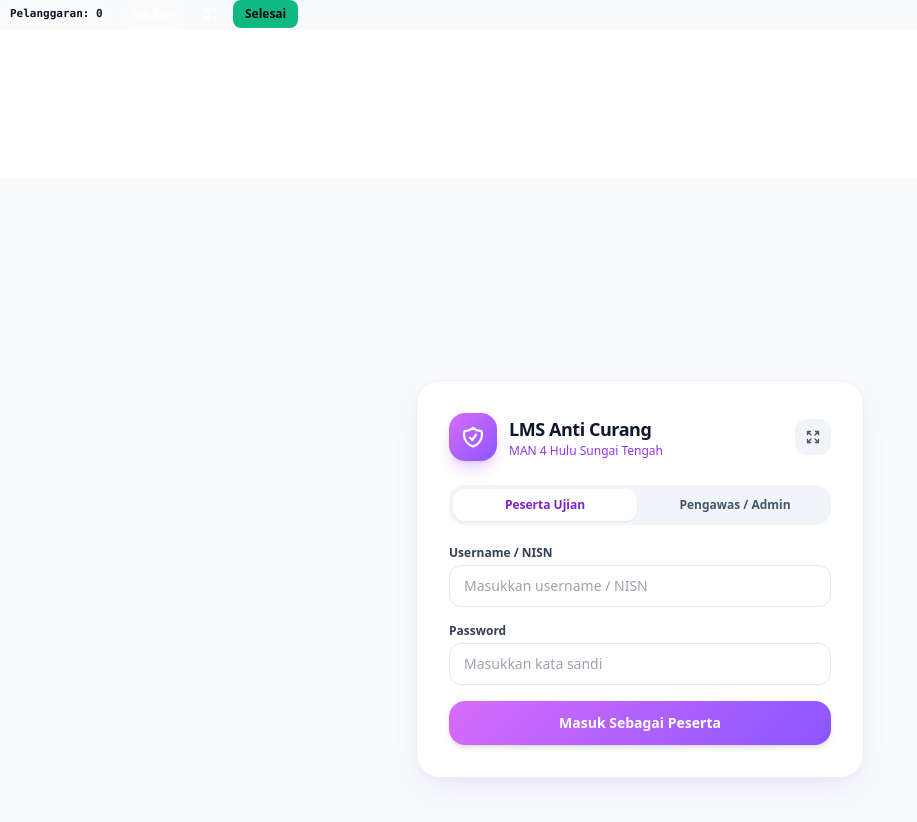
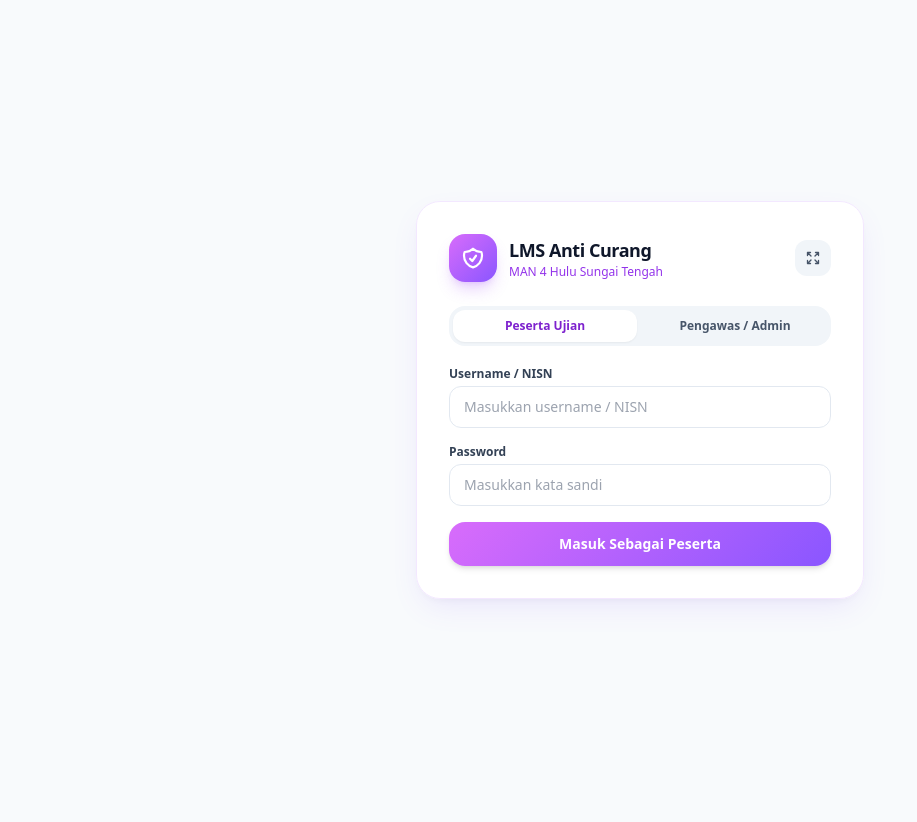
Before and after one commit to gafurfahrizal-cmyk/LMS.MAN, a plain HTML site: page index.html in a window 1280 px wide. Shown: the whole page, without its empty margins (0-917 px from the left). After the commit the page ends 800 px from the top, so only its background shows below. Drawn offline with nearby package versions, Linux system fonts and the light colour scheme.

Commit message:
Clean up exam session controls in index.html
Removed unnecessary buttons and elements related to exam session management.

```diff
--- a/index.html
+++ b/index.html
@@ -121,22 +121,6 @@
     </div>
 
     <iframe id="portalIframe" src="about:blank" class="w-screen h-screen border-0 bg-white block" allow="fullscreen *; camera; microphone" allowfullscreen="true" webkitallowfullscreen="true" mozallowfullscreen="true"></iframe>
-  </div>
-      </div>
-      <div class="flex items-center gap-2 shrink-0">
-        <span class="px-2.5 py-1 rounded-lg bg-white/10 text-[11px] font-mono font-bold">
-          Pelanggaran: <span id="overlayViolationCount">0</span>
-        </span>
-        <button type="button" onclick="openPortalExternalTab()" title="Buka di tab baru jika formulir butuh login Google" class="px-2.5 py-1.5 rounded-lg bg-white/10 hover:bg-white/20 text-white text-[11px] font-bold">Tab Baru</button>
-        <button type="button" onclick="toggleAppFullscreen()" title="Layar Penuh" class="p-1.5 rounded-lg bg-white/10 hover:bg-white/20 text-white">
-          <svg class="w-4 h-4" fill="none" stroke="currentColor" stroke-width="2.2" viewBox="0 0 24 24">
-            <path stroke-linecap="round" stroke-linejoin="round" d="M3.75 3.75v4.5m0-4.5h4.5m-4.5 0L9 9M3.75 20.25v-4.5m0 4.5h4.5m-4.5 0L9 15M20.25 3.75h-4.5m4.5 0v4.5m0-4.5L15 9m5.25 11.25h-4.5m4.5 0v-4.5m0 4.5L15 15" />
-          </svg>
-        </button>
-        <button type="button" onclick="finishExamSession()" class="px-3 py-1.5 rounded-lg bg-emerald-500 hover:bg-emerald-400 text-slate-950 text-xs font-extrabold">Selesai</button>
-      </div>
-    </div>
-    <iframe id="portalIframe" src="about:blank" class="w-full flex-1 border-0 bg-white" allow="fullscreen; camera; microphone" allowfullscreen></iframe>
   </div>
 
   <!-- HALAMAN LOGIN -->
@@ -791,11 +775,11 @@
       var overlayEl = document.getElementById("portalOverlay");
       if (iframeEl) iframeEl.src = activePortalUrl;
       if (overlayEl) overlayEl.classList.remove("hidden");
-      showToast("Portal Ujian dibuka layar penuh. Pengawasan aktif.");
+      showToast("Portal Ujian dibuka layar penuh di dalam aplikasi.");
     }
 
     function openPortalExternalTab() {
-      window.open(activePortalUrl || DEFAULT_PORTAL_URL, "_blank", "noopener,noreferrer");
+      showToast("Portal dikunci di dalam layar penuh aplikasi untuk mencegah kecurangan.", true);
     }
 
     async function finishExamSession() {
```
